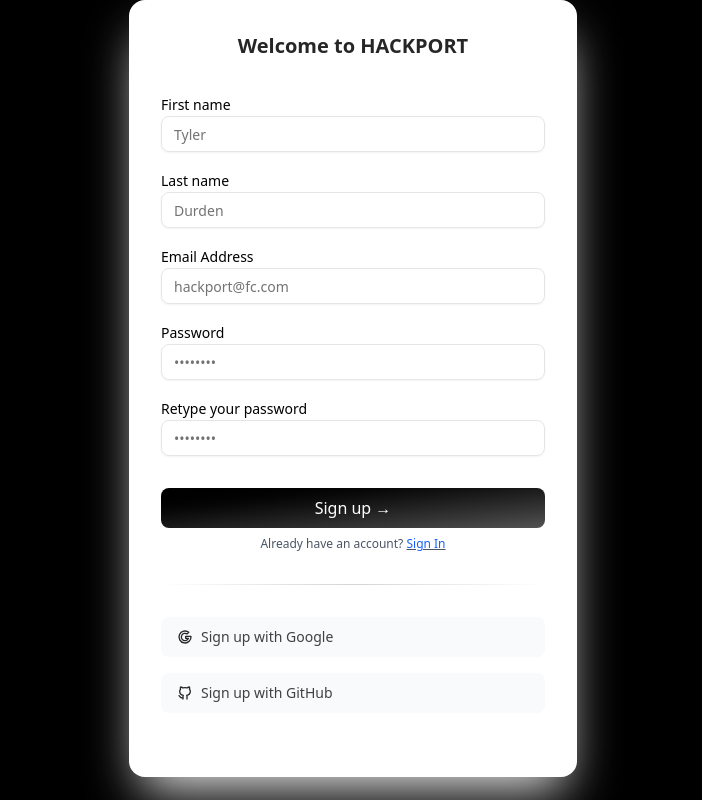
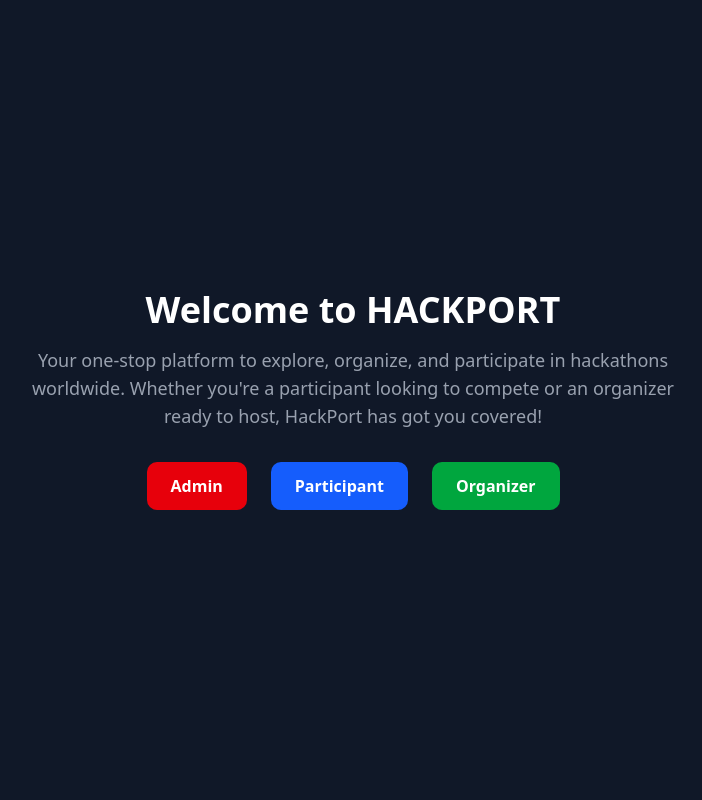
Before and after one commit to diljot111/hackport1, a Next.js app: page / in a window 1280 px wide. Shown: the whole page, without its empty margins (287-989 px from the left). Built offline with nearby package versions, Linux system fonts and the light colour scheme.

Commit message:
participant and user redirection

```diff
--- a/src/app/api/auth/signup/route.ts
+++ b/src/app/api/auth/signup/route.ts
@@ -7,10 +7,16 @@
 
 export async function POST(req: Request) {
   try {
-    const { firstname, lastname, email, password, otp, step } = await req.json();
+    const { firstname, lastname, email, password, otp, step, role } = await req.json();
+    console.log("Received role:", role);
+
+    const validRoles = ["participant", "organizer", "admin"];
+    if (!validRoles.includes(role)) {
+      return NextResponse.json({ error: "Invalid role selected" }, { status: 400 });
+    }
 
     // Check if user already exists
-    const existingUser = await prisma.user.findUnique({ where: { email } });
+    const existingUser = await prisma.user.findFirst({ where: { email, role } });
     if (existingUser) {
       return NextResponse.json({ error: "User already exists" }, { status: 400 });
     }
@@ -51,7 +57,7 @@
 
       // Create user
       const user = await prisma.user.create({
-        data: { firstname, lastname, email, password: hashedPassword },
+        data: { firstname, lastname, email, password: hashedPassword, role },
       });
 
       // Generate JWT token
--- a/src/app/api/auth/verifyotp/route.ts
+++ b/src/app/api/auth/verifyotp/route.ts
@@ -1,23 +1,28 @@
 import { NextResponse } from "next/server";
 import { prisma } from "@/lib/prisma";
 import bcrypt from "bcrypt";
-import { SignJWT } from "jose"; // ✅ Using jose for JWT
-import { cookies } from "next/headers"; // ✅ Managing cookies
+import { SignJWT } from "jose";
+import { cookies } from "next/headers";
 
 export async function POST(req: Request) {
-    try {
-      const body = await req.json();
-      console.log("Received Data:", body); // 🔍 Debugging
+  try {
+    const body = await req.json();
+    console.log("Received Data:", body); // 🔍 Debugging
 
-      const { email, otp, password } = body;
+    const { email, otp, password, role } = body; // ✅ Extract role
 
-      if (!email || !otp || !password) {
-        console.error("❌ Missing fields:", { email, otp, password });
-        return NextResponse.json({ error: "All fields are required (email, otp, password)" }, { status: 400 });
-      }
+    if (!email || !otp || !password || !role) {
+      console.error("❌ Missing fields:", { email, otp, password, role });
+      return NextResponse.json({ error: "All fields are required (email, otp, password, role)" }, { status: 400 });
+    }
 
-      // ✅ Continue with OTP verification process...
+    // ✅ Ensure role is valid
+    const validRoles = ["participant", "organizer", "admin"];
+    if (!validRoles.includes(role)) {
+      return NextResponse.json({ error: "Invalid role selected" }, { status: 400 });
+    }
 
+    console.log("Role received from frontend:", role); // 🔍 Debugging
 
     // ✅ Check if OTP exists and is valid
     const storedOtp = await prisma.otp.findFirst({
@@ -34,13 +39,14 @@
     // ✅ Hash the password
     const hashedPassword = await bcrypt.hash(password, 10);
 
-    // ✅ Create user in the database
+    // ✅ Create user in the database with the correct role
     const user = await prisma.user.create({
       data: {
         email,
         password: hashedPassword,
         firstname: "DefaultFirstName", // Replace with actual first name if available
         lastname: "DefaultLastName", // Replace with actual last name if available
+        role, // ✅ Assign the correct role dynamically
       },
     });
 
@@ -59,7 +65,7 @@
 
     // ✅ Set token in HTTP-Only Cookie
     const response = NextResponse.json(
-      { message: "OTP verified! User registered successfully!", user: { id: user.id, email } },
+      { message: "OTP verified! User registered successfully!", user: { id: user.id, email, role } },
       { status: 201 }
     );
     response.cookies.set("authToken", token, {
--- a/src/app/page.tsx
+++ b/src/app/page.tsx
@@ -1,8 +1,36 @@
-import SignupPage from "./signup/page";
-import Image from "next/image";
+import Link from "next/link";
 
 export default function Home() {
   return (
-    <SignupPage/>
+    <div className="flex flex-col items-center justify-center min-h-screen bg-gray-900 text-white">
+      {/* Intro Section */}
+      <div className="text-center max-w-2xl">
+        <h1 className="text-4xl font-bold mb-4">Welcome to HACKPORT</h1>
+        <p className="text-lg text-gray-400">
+          Your one-stop platform to explore, organize, and participate in hackathons worldwide.
+          Whether you're a participant looking to compete or an organizer ready to host,
+          HackPort has got you covered!
+        </p>
+      </div>
+
+      {/* Role Selection Buttons */}
+      <div className="mt-8 flex gap-6">
+        <Link href="/login?role=admin">
+          <button className="px-6 py-3 bg-red-600 hover:bg-red-700 transition rounded-lg font-semibold">
+            Admin
+          </button>
+        </Link>
+        <Link href="/login?role=participant">
+          <button className="px-6 py-3 bg-blue-600 hover:bg-blue-700 transition rounded-lg font-semibold">
+            Participant
+          </button>
+        </Link>
+        <Link href="/login?role=organizer">
+          <button className="px-6 py-3 bg-green-600 hover:bg-green-700 transition rounded-lg font-semibold">
+            Organizer
+          </button>
+        </Link>
+      </div>
+    </div>
   );
 }
--- a/src/app/verify-otp/page.tsx
+++ b/src/app/verify-otp/page.tsx
@@ -8,14 +8,25 @@
 export default function VerifyOtpPage() {
   const router = useRouter();
   const searchParams = useSearchParams();
+
+  // Fetch parameters from URL
   const email = searchParams.get("email") || "";
+  const roleFromURL = searchParams.get("role") || "";
+  const firstname = searchParams.get("firstname") || "";
+  const lastname = searchParams.get("lastname") || "";
+  const password = searchParams.get("password") || ""; // Ensure password is captured
+
   const [otp, setOtp] = useState("");
   const [loading, setLoading] = useState(false);
   const [timeLeft, setTimeLeft] = useState(5 * 60); // 5 minutes countdown
 
   useEffect(() => {
-    if (!email) {
-      toast.error("Invalid access to OTP verification page.");
+    console.log("🔍 Debug: Page Loaded");
+    console.log("✅ URL Params:", { email, roleFromURL, firstname, lastname, password });
+
+    if (!email || !password || !roleFromURL || !firstname || !lastname) {
+      toast.error("Invalid access to OTP verification page. Missing data.");
+      console.error("❌ Missing Data:", { email, roleFromURL, firstname, lastname, password });
       router.push("/signup");
     }
 
@@ -25,6 +36,7 @@
         if (prev <= 1) {
           clearInterval(timer);
           toast.error("OTP expired! Redirecting to signup...");
+          console.error("❌ OTP Expired - Redirecting to Signup");
           router.push("/signup");
           return 0;
         }
@@ -33,7 +45,7 @@
     }, 1000);
 
     return () => clearInterval(timer);
-  }, [email, router]);
+  }, [email, password, roleFromURL, firstname, lastname, router]);
 
   const formatTime = (seconds: number) => {
     const minutes = Math.floor(seconds / 60);
@@ -47,18 +59,36 @@
       return;
     }
 
+    const requestData = {
+      email,
+      otp,
+      password,
+      firstname,
+      lastname,
+      role: roleFromURL,
+    };
+
+    console.log("🚀 Sending Data to API:", requestData);
+
     setLoading(true);
     try {
-      const res = await axios.post("/api/auth/verifyotp", {
-        email,
-        otp,
-      });
+      const res = await axios.post("/api/auth/verifyotp", requestData);
+
+      console.log("✅ API Response:", res.data);
 
       if (res.status === 201) {
+        const userRole = res.data.role || roleFromURL; // Use API role or fallback to URL role
         toast.success("OTP verified! Redirecting...");
-        setTimeout(() => router.push("/main"), 2000);
+
+        console.log("🔄 Redirecting based on role:", userRole);
+
+        // Redirect based on user role
+        setTimeout(() => {
+          router.push(userRole === "organizer" ? "/hackathon" : "/main");
+        }, 2000);
       }
     } catch (error: any) {
+      console.error("❌ API Error:", error.response?.data || error.message);
       toast.error(error.response?.data?.error || "OTP verification failed.");
     } finally {
       setLoading(false);
--- a/src/components/signup..tsx
+++ b/src/components/signup..tsx
@@ -8,6 +8,7 @@
 import { ToastContainer, toast } from "react-toastify";
 import "react-toastify/dist/ReactToastify.css";
 import { IconBrandGithub, IconBrandGoogle } from "@tabler/icons-react";
+// import email from "next-auth/providers/email";
 
 const LabelInputContainer: React.FC<{ children: React.ReactNode; className?: string }> = ({ children, className }) => (
   <div className={className}>{children}</div>
@@ -16,6 +17,8 @@
 export default function SignupForm() {
   const router = useRouter();
   const [loading, setLoading] = useState(false);
+  const [role, setRole] = useState("participant");
+
 
   const handleSubmit = async (e: React.FormEvent<HTMLFormElement>) => {
     e.preventDefault();
@@ -23,11 +26,12 @@
 
     const formData = new FormData(e.currentTarget);
     const userData = {
-      firstname: formData.get("firstname"),
-      lastname: formData.get("lastname"),
-      email: formData.get("email"),
-      password: formData.get("password"),
+      firstname: formData.get("firstname") as string,
+      lastname: formData.get("lastname") as string,
+      email: formData.get("email") as string,
+      password: formData.get("password") as string,
       step: "send_otp",
+      role: role,
     };
 
     const password = formData.get("password") as string;
@@ -46,12 +50,20 @@
     }
 
     console.log("Sending Data:", userData);
+    console.log("Selected Role:", role);
 
     try {
       const res = await axios.post("/api/auth/signup", userData);
       if (res.status === 200) {
         toast.success("OTP sent to your email!");
-        setTimeout(() => router.push(`/verify-otp?email=${userData.email}`), 2000);
+        setTimeout(() => {
+          const redirectUrl = userData.role === "participant" ? "/main" : "/hackathon";
+          router.push(
+            `/verify-otp?email=${userData.email}&role=${userData.role}&firstname=${userData.firstname}&lastname=${userData.lastname}&password=${encodeURIComponent(userData.password)}&redirect=${redirectUrl}`
+          );
+        }, 2000);
+
+
       }
     } catch (error: any) {
       toast.error(error.response?.data?.error || "Signup failed");
@@ -78,6 +90,25 @@
         <LabelInputContainer className="mb-4">
           <Label htmlFor="email">Email Address</Label>
           <Input id="email" name="email" placeholder="hackport@fc.com" type="email" required />
+        </LabelInputContainer >
+
+
+
+        <LabelInputContainer className="mb-4 text-black">
+          <Label className="text-black" htmlFor="role">Select Role</Label>
+          <select
+        id="role"
+        name="role"
+        className="w-full p-2 border rounded-md"
+        value={role}
+        onChange={(e) => setRole(e.target.value)}
+        required
+        >
+        <option className="text-black" value="participant">Participant</option>
+        <option className="text-black" value="organizer">Organizer</option>
+        </select>
+
+
         </LabelInputContainer>
 
         <LabelInputContainer className="mb-4">
--- a/src/middleware.ts
+++ b/src/middleware.ts
@@ -3,7 +3,7 @@
 import { jwtVerify } from "jose"; // ✅ Using `jose` instead of `jsonwebtoken`
 
 export const config = {
-  matcher: ["/main", "/dashboard", "/profile", "/login", "/signup"], // ✅ Protect these routes
+  matcher: ["/main", "/dashboard", "/profile", "/login", "/signup","/hackathon  "], // ✅ Protect these routes
 };
 
 // ✅ Tell Next.js to run middleware in Node.js runtime instead of Edge
```
Also changed, not shown: src/app/api/auth/login/route.ts (+10 -3 lines), src/components/login.tsx (+10 -2 lines), 1 other file (tests, documents, lock files or other folders).
